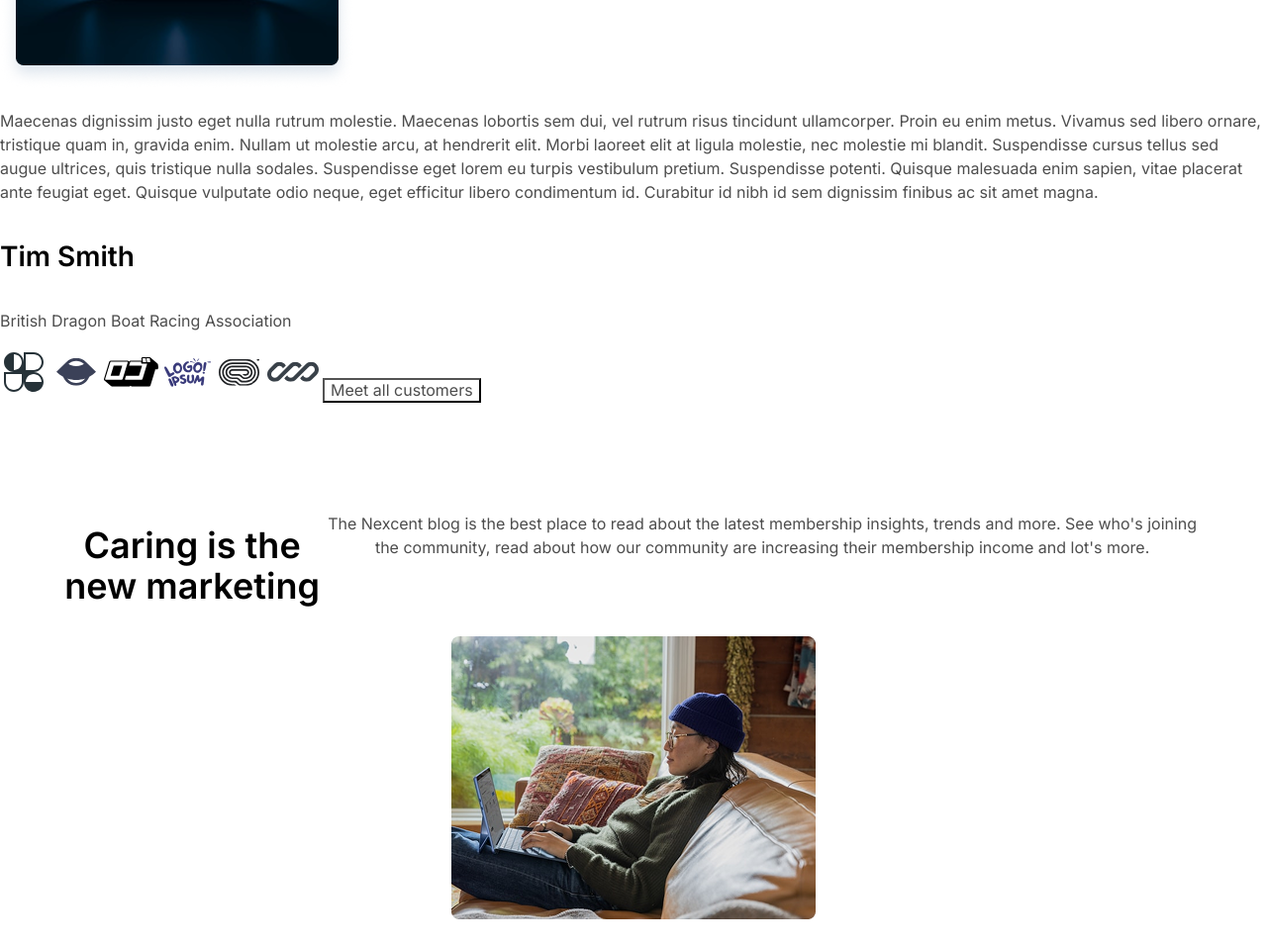
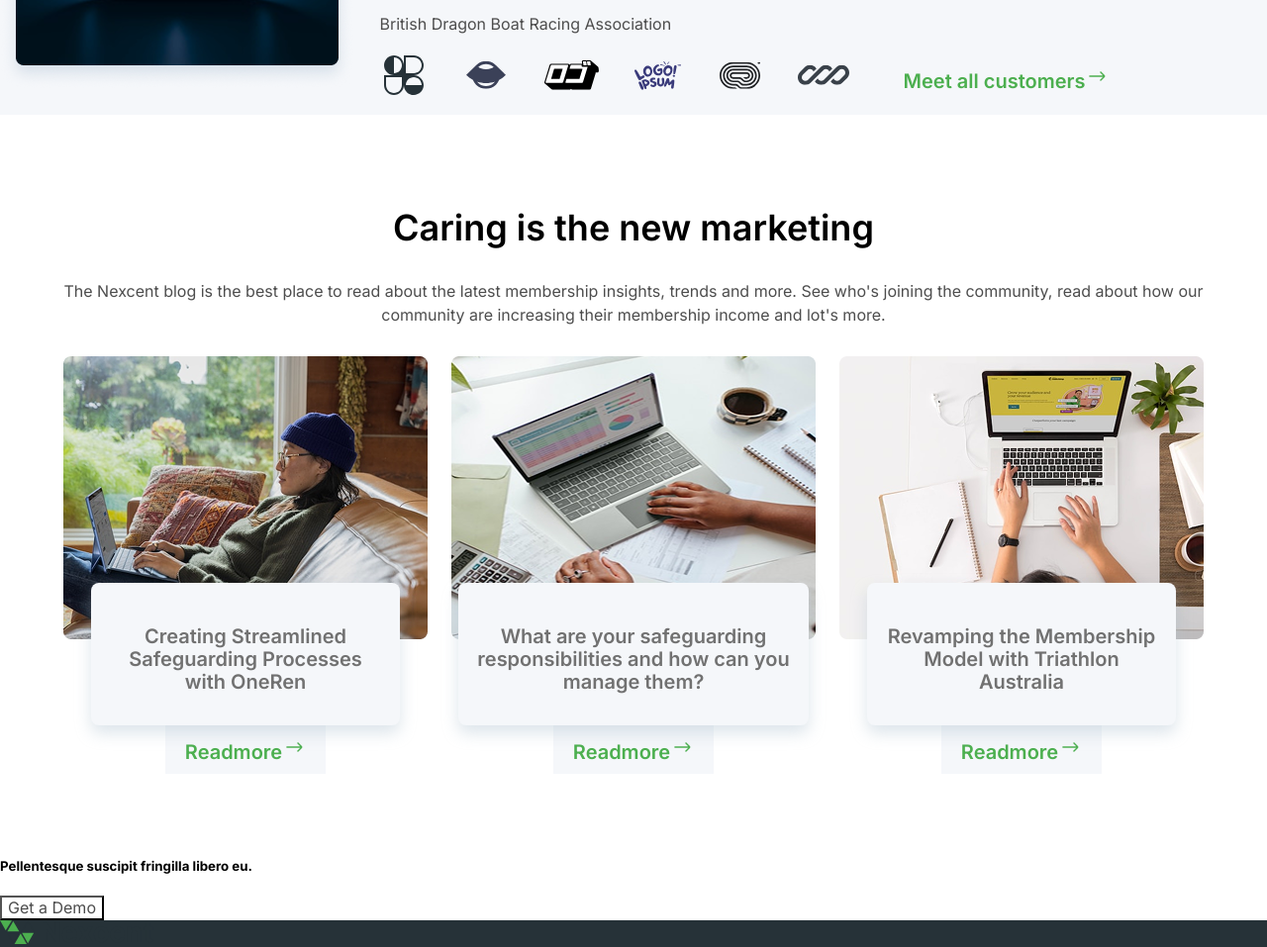
Before and after one commit to karlacarvajal61/FIGMA_to_HTML, a website: page index.html in a window 1280 px wide. Shown: the part 3239-4196 px from the top of the page at 99% size. Drawn offline with Linux system fonts and the light colour scheme.

Commit message:
costumers y caring

```diff
--- a/index.html
+++ b/index.html
@@ -174,47 +174,84 @@
     </div>
 
     <!-- Costumers -->
-    <div>
-        <div>
+    <div class="main-container">
+        <div class="costumer-container">
+            <div class="costumer-img">
                 <img src="public/assets/img/Tesla.png" alt="Logo Tesla cliente">
             </div>
-        <div>
+            <div class="costumer-content">
                 <p>Maecenas dignissim justo eget nulla rutrum molestie. Maecenas lobortis sem dui, vel rutrum risus tincidunt ullamcorper. Proin eu enim metus. Vivamus sed libero ornare, tristique quam in, gravida enim. Nullam ut molestie arcu, at hendrerit elit. Morbi laoreet elit at ligula molestie, nec molestie mi blandit. Suspendisse cursus tellus sed augue ultrices, quis tristique nulla sodales. Suspendisse eget lorem eu turpis vestibulum pretium. Suspendisse potenti. Quisque malesuada enim sapien, vitae placerat ante feugiat eget. Quisque vulputate odio neque, eget efficitur libero condimentum id. Curabitur id nibh id sem dignissim finibus ac sit amet magna.</p>
                 <h4>Tim Smith</h4>
                 <p>British Dragon Boat Racing Association</p>
+                <div class="costumer-icons">
+                    <div class="costumer-img">
                         <img src="public/assets/svg/logo_1.svg" alt="Logo 1">
+                    </div>
+                    <div class="costumer-img">
                         <img src="public/assets/svg/logo_2.svg" alt="Logo 2">
+                    </div>
+                    <div class="costumer-img">
                         <img src="public/assets/svg/logo_3.svg" alt="Logo 3">
+                    </div>
+                    <div class="costumer-img">
                         <img src="public/assets/svg/logo_4.svg" alt="Logo 4">
+                    </div>
+                    <div class="costumer-img">
                         <img src="public/assets/svg/logo_5.svg" alt="Logo 5">
+                    </div>
+                    <div class="costumer-img">
                         <img src="public/assets/svg/logo_6.svg" alt="Logo 6">
-            <button>Meet all customers</button>
+                    </div>
+                        <button class="secondary-btn">Meet all customers<img class="arrow" src="public/assets/img/Right.png"></button>
                     </div>
                 </div>
+            </div>
+        </div>
+    </div>
+
     <!-- Caring -->
     <div id="caring">
-        <div class="caring-grid">
+        <div class="caring-text">
             <h2>Caring is the new marketing</h2>
             <p>The Nexcent blog is the best place to read about the latest membership insights, trends and more. See who's joining the community, read about how our community are increasing their membership income and lot's more.</p>
         </div>
-        <div>
-            <div>
+        <div class="caring-grid">
+            <div class="caring-item">
+                <div class="card-img">
                     <img src="public/assets/img/caring_1.png" alt="Persona usando computadora">
+                </div>
+                <div class="card-text">
                     <h4>Creating Streamlined Safeguarding Processes with OneRen</h4>
-                <button>Readmore</button>
                 </div>
                 <div>
+                    <button class="secondary-btn">Readmore<img class="arrow" src="public/assets/img/Right.png"></button>
+                </div>
+            </div>
+            <div class="caring-item">
+                <div class="card-img">
                     <img src="public/assets/img/caring_2.png" alt="Computadora sobre escritorio con mano">
+                </div>
+                <div class="card-text">
                     <h4>What are your safeguarding responsibilities and how can you manage them?</h4>
-                <button>Readmore</button>
                 </div>
                 <div>
+                    <button class="secondary-btn">Readmore<img class="arrow" src="public/assets/img/Right.png"></button>
+                </div>
+            </div>
+            <div class="caring-item">
+                <div class="card-img">
                     <img src="public/assets/img/caring_3.png" alt="Computadora sobre escritorio">
+                </div>
+                <div class="card-text">
                     <h4>Revamping the Membership Model with Triathlon Australia</h4>
-                <button>Readmore</button>
+                </div>
+                <div>
+                    <button class="secondary-btn">Readmore<img class="arrow" src="public/assets/img/Right.png"></button>
                 </div>
             </div>
         </div>
+    </div>
+
     <!-- Demo -->
     <div>
         <h5>Pellentesque suscipit fringilla libero eu.</h5>
--- a/sass/partials/_caring.scss
+++ b/sass/partials/_caring.scss
@@ -31,17 +31,26 @@
         box-shadow: 0px 8px 16px rgba(171, 190, 206, 0.4);
         font-weight: 600;
 
+        h4 {
+            font-size: 20px;
+            color: #717171;
+            margin-bottom: 16px;
+        }
+
         p {
             font-size: 20px;
             color: #717171;
             margin-bottom: 16px;
         }
-        .card-btn {
-            display: flex;
-            justify-content: center;
-            align-items: center;
-            gap: 5px;
-            color: $color-primary;
+
+        .secondary-btn {
+            border: none;
+            color:$color-accent;
+            background-color: $color-secondary;
+            font-size: $font-size-h4;
+            padding: 10px 20px;
+            color: $color-accent;
+            font-weight: 600;
         }
     }
 }
--- a/sass/partials/_costumers.scss
+++ b/sass/partials/_costumers.scss
@@ -0,0 +1,47 @@
+.costumer {
+    background-color: #f5f7fa;
+}
+
+.costumer-container {
+    display: flex;
+}
+
+.costumer-content {
+    flex-basis: 60%;
+    margin-top: 20px;
+    margin-left: 2%;
+    margin-bottom: 10px;
+    align-items: center;
+    line-height: 1.5;
+
+    h4 {
+        font-size: 1.25rem;
+        color: $color-accent;
+    }
+}
+
+.costumer-principal-img {
+    flex-basis: 35%;
+
+    img {
+        width: 80%;
+        margin-left: 10%;
+        margin-top: 30px;
+    }
+}
+
+.costumer-icons {
+    display: flex;
+    flex-direction: row;
+    gap: 35px;
+}
+
+.secondary-btn {
+    border: none;
+    color:$color-accent;
+    background-color: $color-secondary;
+    font-size: $font-size-h4;
+    padding: 10px 20px;
+    color: $color-accent;
+    font-weight: 600;
+}
```
Also changed, not shown: public/assets/img/Right.png (added), public/css/styles.css, 1 other file. Lines whose indentation alone changed are shown as unchanged.
